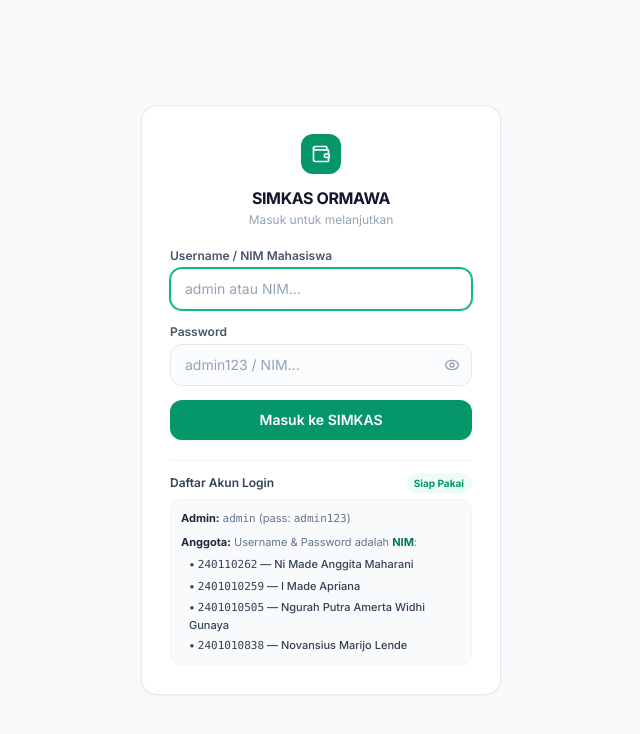
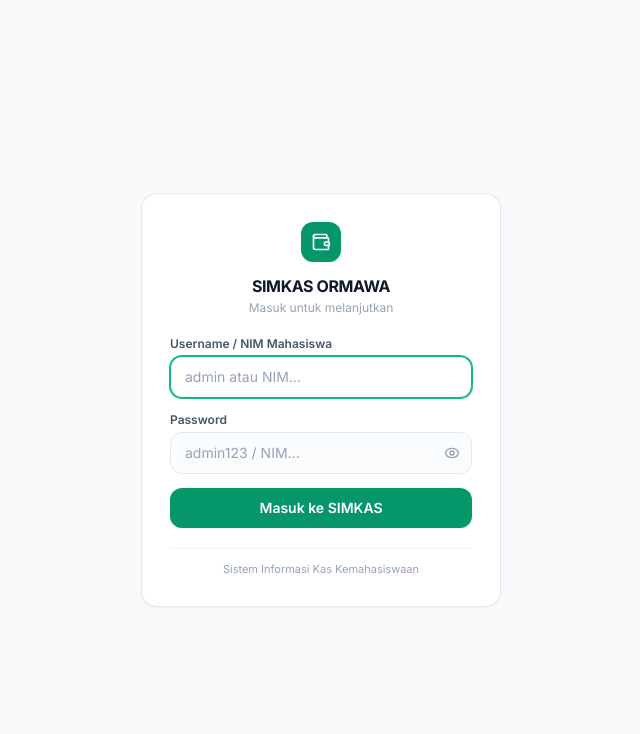
Before and after one commit to gitaxxxxxxxx/ANGGITAONLY, a Django app: page /login/ in a window 1280 px wide. Shown: the top 734 px of the page, without its empty margins (319-959 px from the left). Run offline with Django 5.2, Linux system fonts and the light colour scheme; data comes from the database, SQL or seed files in the repository; some libraries are stand-ins or nearby versions.

Commit message:
style: Remove sample accounts card from login page for clean minimal interface

```diff
--- a/templates/kas_app/login.html
+++ b/templates/kas_app/login.html
@@ -59,22 +59,8 @@
             </button>
         </form>
 
-        <!-- Petunjuk Akun Login Singkat -->
-        <div class="pt-3 border-t border-slate-100 text-[11px] text-slate-500 space-y-1.5">
-            <div class="flex items-center justify-between font-semibold text-slate-700 text-xs">
-                <span>Daftar Akun Login</span>
-                <span class="text-[10px] text-emerald-600 font-bold bg-emerald-50 px-2 py-0.5 rounded-full">Siap Pakai</span>
-            </div>
-            <div class="p-2.5 rounded-xl bg-slate-50 border border-slate-100 space-y-1.5 text-[11px]">
-                <p><span class="font-bold text-slate-800">Admin:</span> <code>admin</code> (pass: <code>admin123</code>)</p>
-                <p><span class="font-bold text-slate-800">Anggota:</span> Username & Password adalah <strong class="text-emerald-700 font-bold">NIM</strong>:</p>
-                <div class="pl-2 space-y-1 text-[11px] text-slate-700 font-medium">
-                    <p>&bull; <code>240110262</code> &mdash; Ni Made Anggita Maharani</p>
-                    <p>&bull; <code>2401010259</code> &mdash; I Made Apriana</p>
-                    <p>&bull; <code>2401010505</code> &mdash; Ngurah Putra Amerta Widhi Gunaya</p>
-                    <p>&bull; <code>2401010838</code> &mdash; Novansius Marijo Lende</p>
-                </div>
-            </div>
+        <div class="pt-3 text-center border-t border-slate-100">
+            <p class="text-[11px] text-slate-400">Sistem Informasi Kas Kemahasiswaan</p>
         </div>
     </div>
 
```
